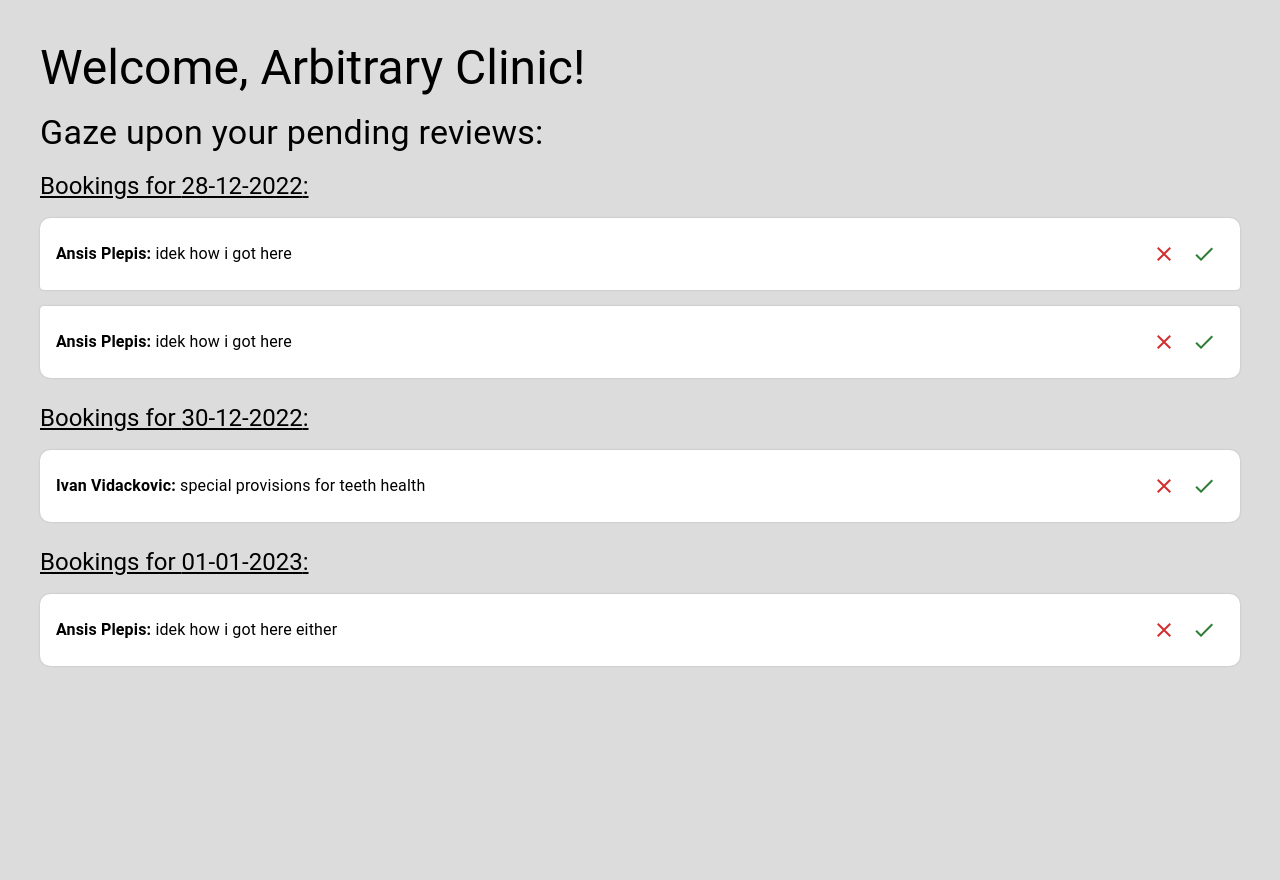
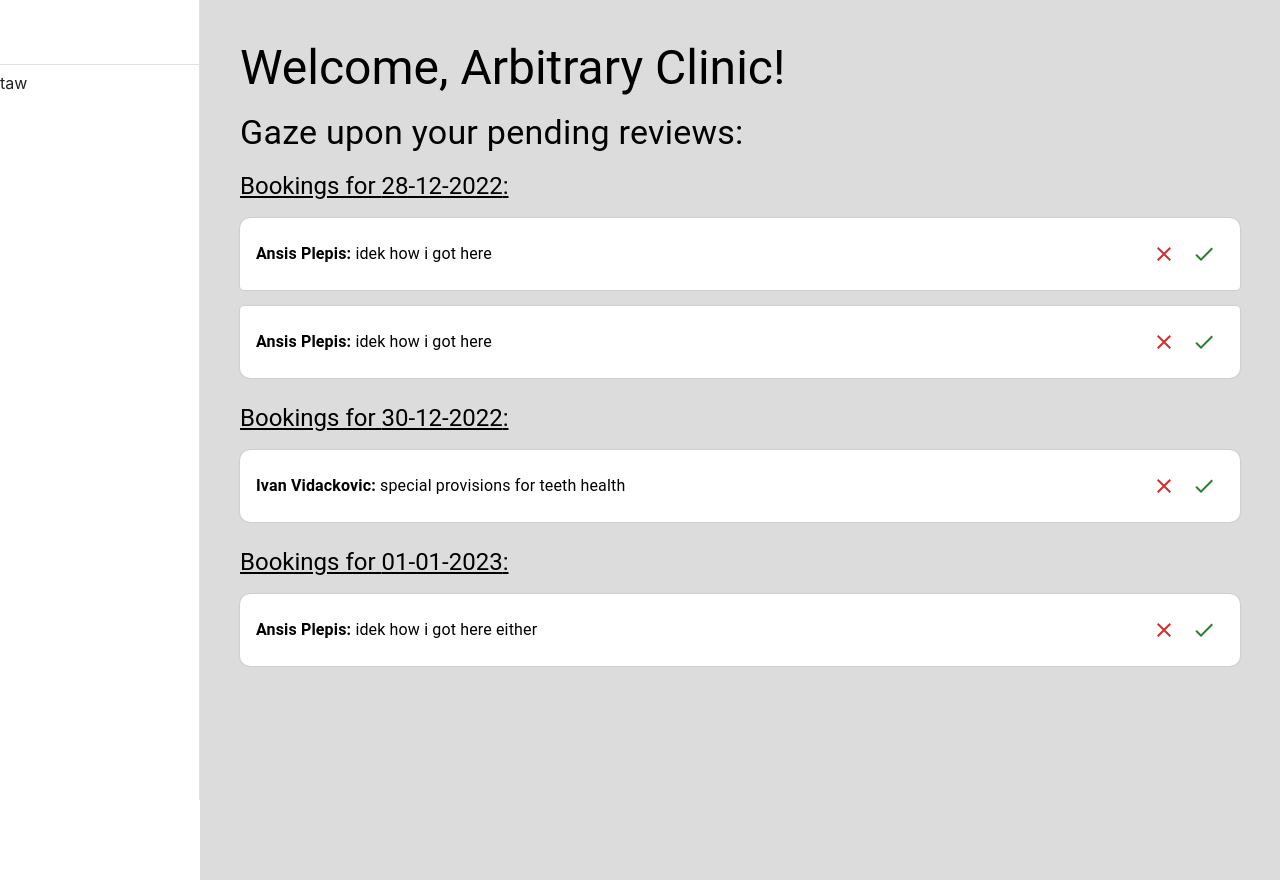
Before and after one commit to Dentismo/t-3, a React (Create React App) app in the folder client/: page /dashboard in a window 1280 px wide. Built offline with nearby package versions, Linux system fonts and the light colour scheme.

Commit message:
#21 Create side view component

```diff
--- a/client/src/pages/DashboardPage/BookingCard.tsx
+++ b/client/src/pages/DashboardPage/BookingCard.tsx
@@ -30,14 +30,14 @@ const BookingCard: React.FC<Props> = ({
         padding: 2,
         boxShadow: '0 0 2px rgba(0, 0, 0, 0.2)',
         alignItems: 'center',
-        ...props.sx,
         transition: 'border-radius 500ms',
         '&:active': {
           boxShadow: 'none'
         },
         '&:hover': {
           borderRadius: '10px'
-        }
+        },
+        ...props.sx
       }}
     >
       <Typography fontWeight={600}>{user}:&nbsp;</Typography>
--- /dev/null
+++ b/client/src/pages/DashboardPage/Sideview.tsx
@@ -0,0 +1,26 @@
+import React from 'react'
+import { AppBar, Box, Toolbar, Drawer, Divider, List } from '@mui/material'
+
+const Sideview: React.FC = () => {
+  const drawerWidth = 200
+  return (
+    <Drawer
+      sx={{
+        width: drawerWidth,
+        flexShrink: 0,
+        '& .MuiDrawer-paper': {
+          width: drawerWidth,
+          boxSizing: 'border-box'
+        }
+      }}
+      variant="permanent"
+      anchor="left"
+    >
+      <Toolbar />
+      <Divider />
+      <List>taw</List>
+    </Drawer>
+  )
+}
+
+export default Sideview
--- a/client/src/pages/DashboardPage/index.tsx
+++ b/client/src/pages/DashboardPage/index.tsx
@@ -1,9 +1,10 @@
 import React, { useState } from 'react'
-import { Stack, Typography } from '@mui/material'
+import { Stack, Typography, Box } from '@mui/material'
 import { Booking, OpenModalParams } from './types'
 import BookingList from './BookingList'
 import ConfirmationModal from './ConfirmationModal'
 import bookingsJson from './bookings'
+import Sideview from './Sideview'
 
 // TODO: use react context instead of nested state
 // TODO: put type declarations into separate file
@@ -49,11 +50,19 @@ const DentistPage: React.FC = () => {
     )
 
   return (
+    <Box
+      sx={{
+        display: 'flex'
+      }}
+    >
+      <Sideview />
+
       <Stack
         sx={{
           backgroundColor: 'rgb(220, 220, 220)',
           minHeight: '100vh',
-        padding: 5
+          padding: 5,
+          flexGrow: 1
         }}
         spacing={2}
       >
@@ -72,6 +81,7 @@ const DentistPage: React.FC = () => {
           onAccept={onModalAccept}
         />
       </Stack>
+    </Box>
   )
 }
 
```
Lines whose indentation alone changed are shown as unchanged.
